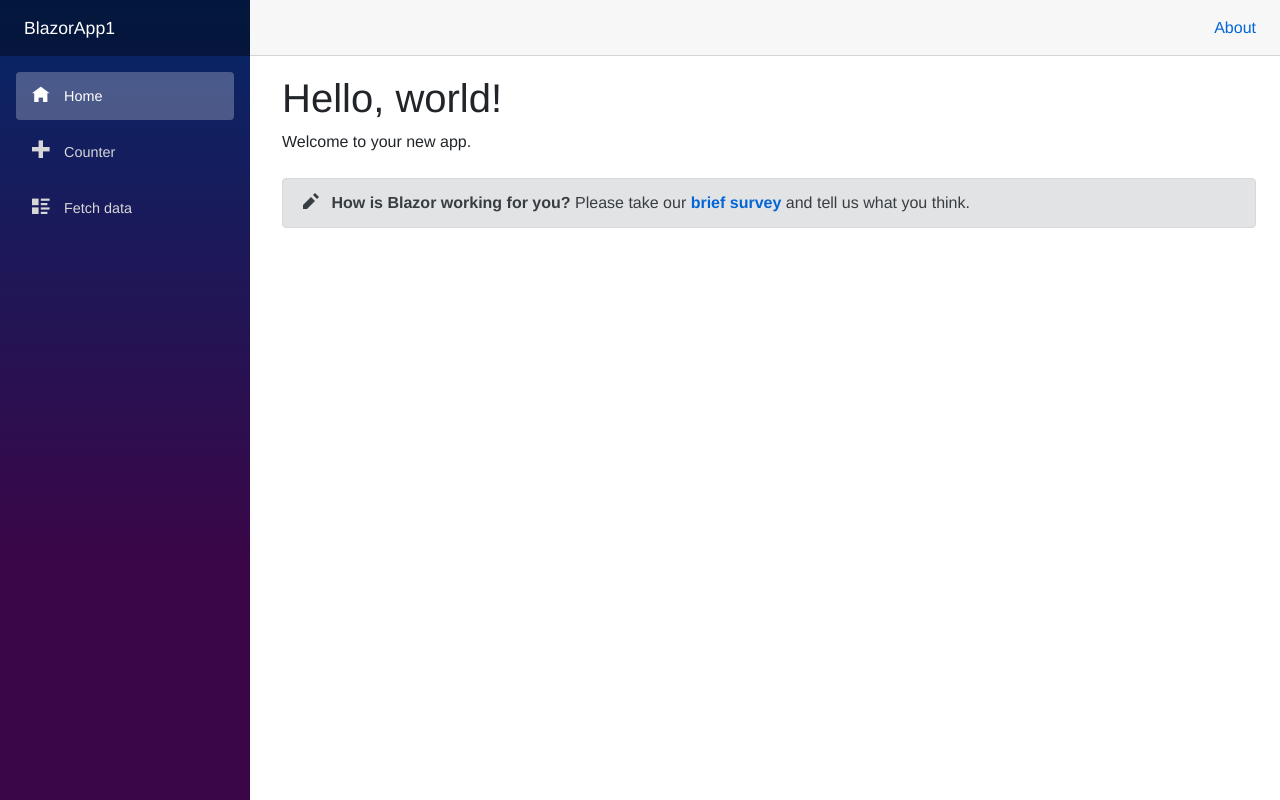
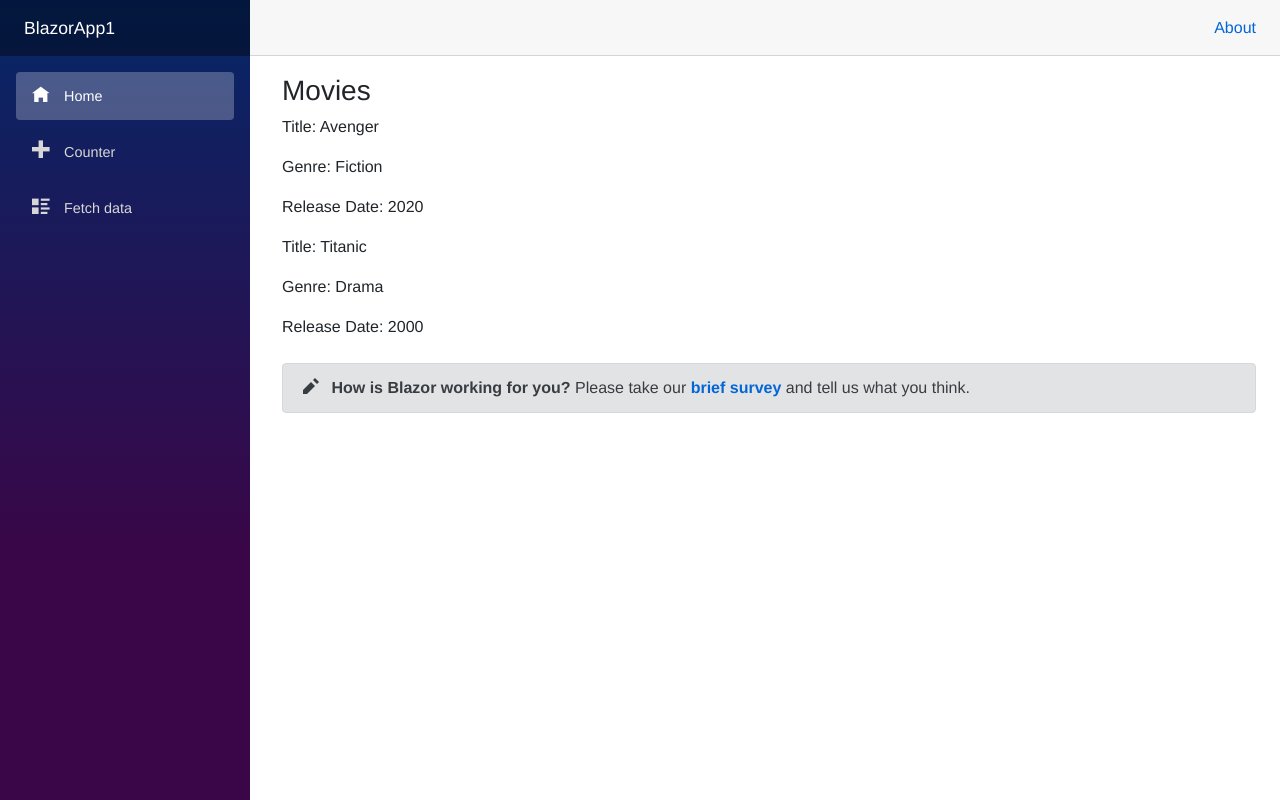
Before and after one commit to Minardi299/BlazorApp1, an ASP.NET Core app: page / in a window 1280 px wide. Run offline with ASP.NET Core 8, Linux system fonts and the light colour scheme.

Commit message:
Tao danh sach va display movies

```diff
--- a/Pages/Index.razor
+++ b/Pages/Index.razor
@@ -1,7 +1,33 @@
 @page "/"
+@using BlazorApp1.Data.Movies
 
-<h1>Hello, world!</h1>
+<div>
+    <h3>Movies</h3>
+    @foreach (var m in movies)
 
-Welcome to your new app.
+    {
+        <p>Title: @m.Title</p>
+        <p>Genre: @m.Genre</p>
+        <p>Release Date: @m.ReleaseDate</p>
+    }
+</div>
+<SurveyPrompt Title="How is Blazor working for you?" />
 
-<SurveyPrompt Title="How is Blazor working for you?" />
+
+
+@code{
+
+    List<Movie> movies;
+
+    protected override void OnInitialized()
+    {
+        base.OnInitialized();
+
+        movies = new List<Movie>();
+
+        movies.Add(new Movie() { Title = "Avenger", Genre = "Fiction", ReleaseDate = 2020 });
+        movies.Add(new Movie() { Title = "Titanic", Genre = "Drama", ReleaseDate = 2000 });
+
+
+    }
+}
```
Also changed, not shown: Data/Movies/Movie.cs (added, +14 -0 lines), App.razor (line endings or trailing spaces).
